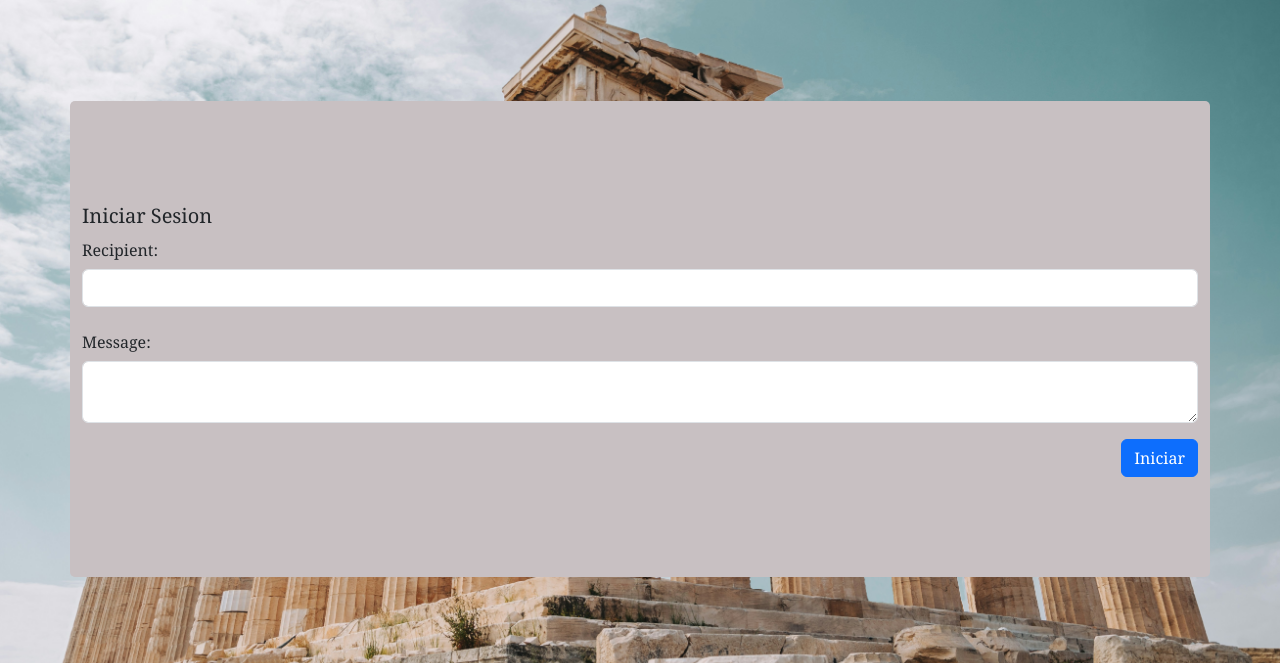
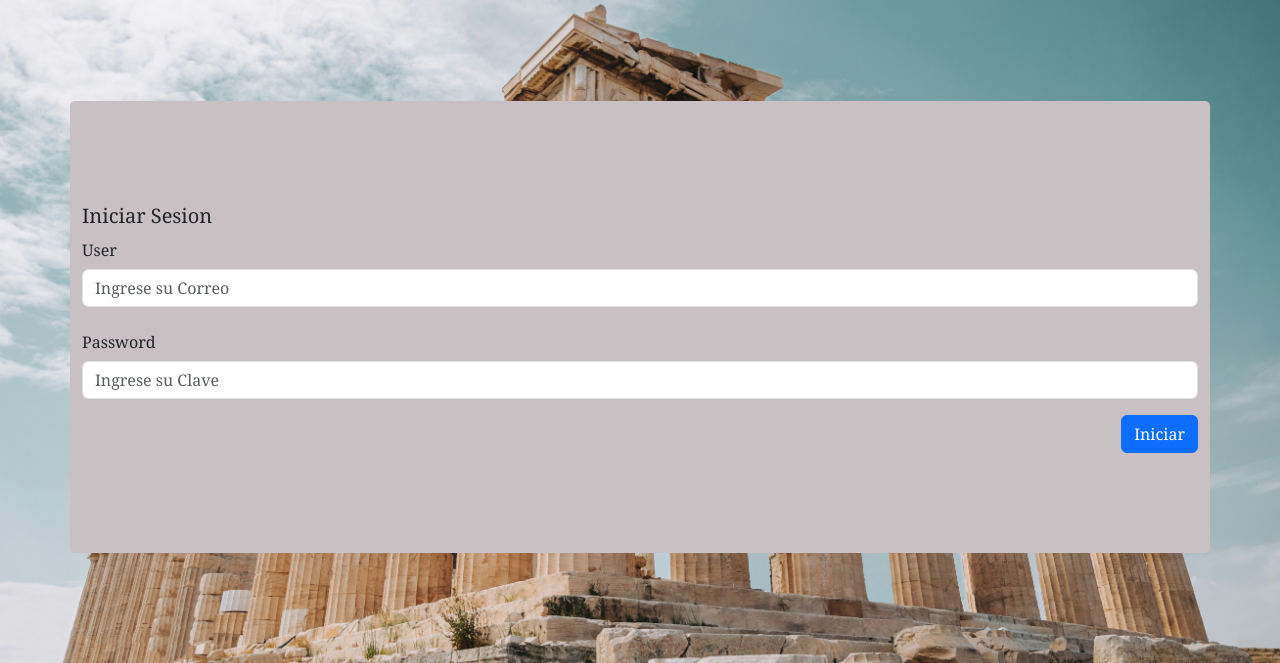
Before and after one commit to jascalona/monitoring, a PHP site: page /monitoring/ in a window 1280 px wide. Shown: the part 91-754 px from the top of the page. Run offline with PHP 8.4, Linux system fonts and the light colour scheme; some libraries are stand-ins or nearby versions.

Commit message:
armar el frontend del log

```diff
--- a/index.php
+++ b/index.php
@@ -27,28 +27,40 @@
 
 
 
+
         <div class="container">
+
+            <form action="" method="POST">
                 <div class="modal-header">
                     <h1 class="modal-title fs-5" id="exampleModalLabel">Iniciar Sesion</h1>
                 </div>
+
+                <?php
+                include "./CONTROLLER/validar.php";
+                ?>
+
                 <div class="modal-body">
-                <form>
+
                     <div class="mb-3">
-                    <label for="recipient-name" class="col-form-label">Recipient:</label>
-                    <input type="text" class="form-control" id="recipient-name">
+                        <label for="recipient-name" class="col-form-label">User</label>
+                        <input type="text" class="form-control" name="user" id="user" placeholder="Ingrese su Correo">
                     </div>
+
                     <div class="mb-3">
-                    <label for="message-text" class="col-form-label">Message:</label>
-                    <textarea class="form-control" id="message-text"></textarea>
+                        <label for="message-text" class="col-form-label">Password</label>
+                        <input type="password" class="form-control" name="password" id="password" placeholder="Ingrese su Clave">
+                    </div>
+
+                </div>
+
+                <div class="modal-footer">
+                    <button type="submit" name="btn-i" class="btn btn-primary" value="submit">Iniciar</button>
+                </div>
+
+
             </div>
         </form>
-            </div>
-            <div class="modal-footer">
-                <button type="button" class="btn btn-primary">Iniciar</button>
-            </div>
-            </div>
-        </div>
-        </div>
+
         </div>
 
 </body>
```
Lines whose indentation alone changed are shown as unchanged.
